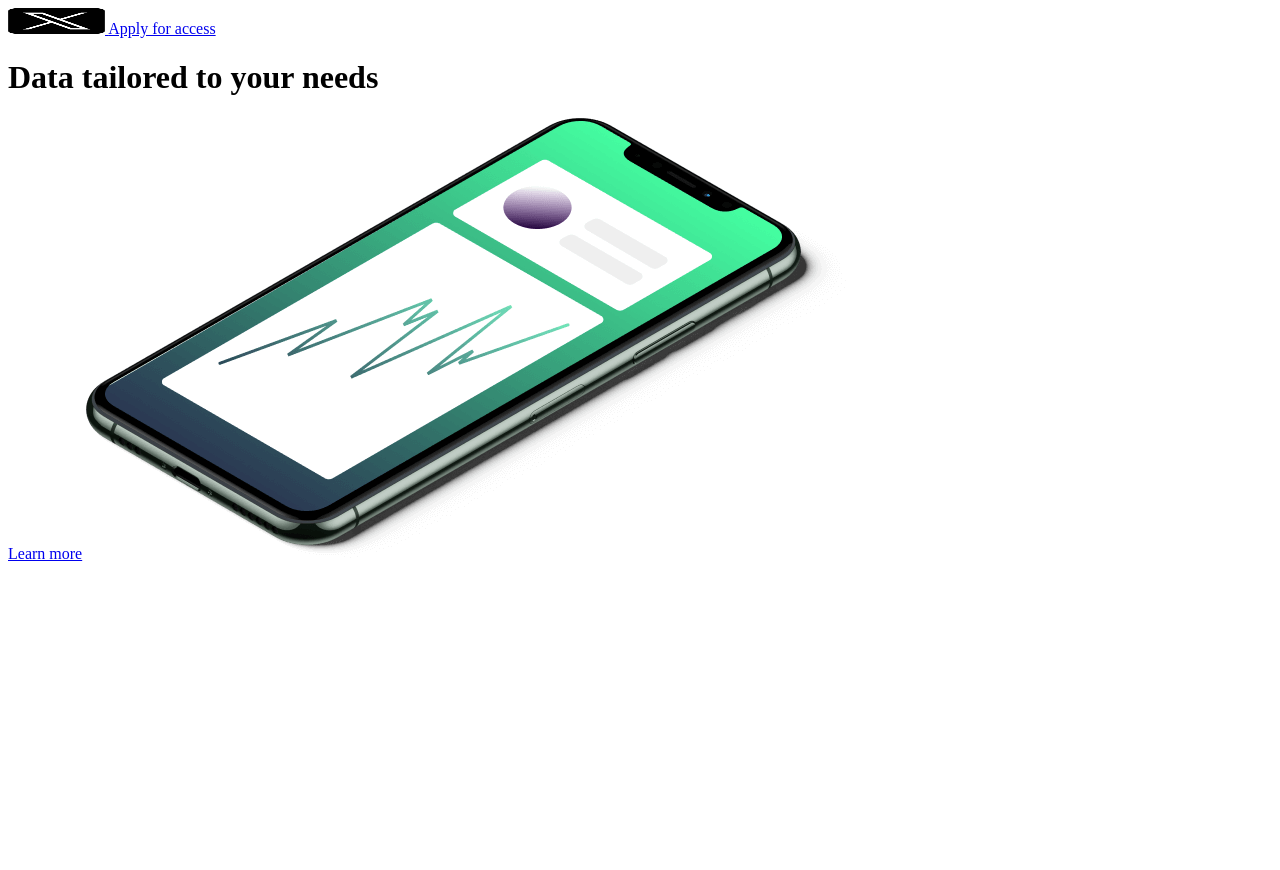
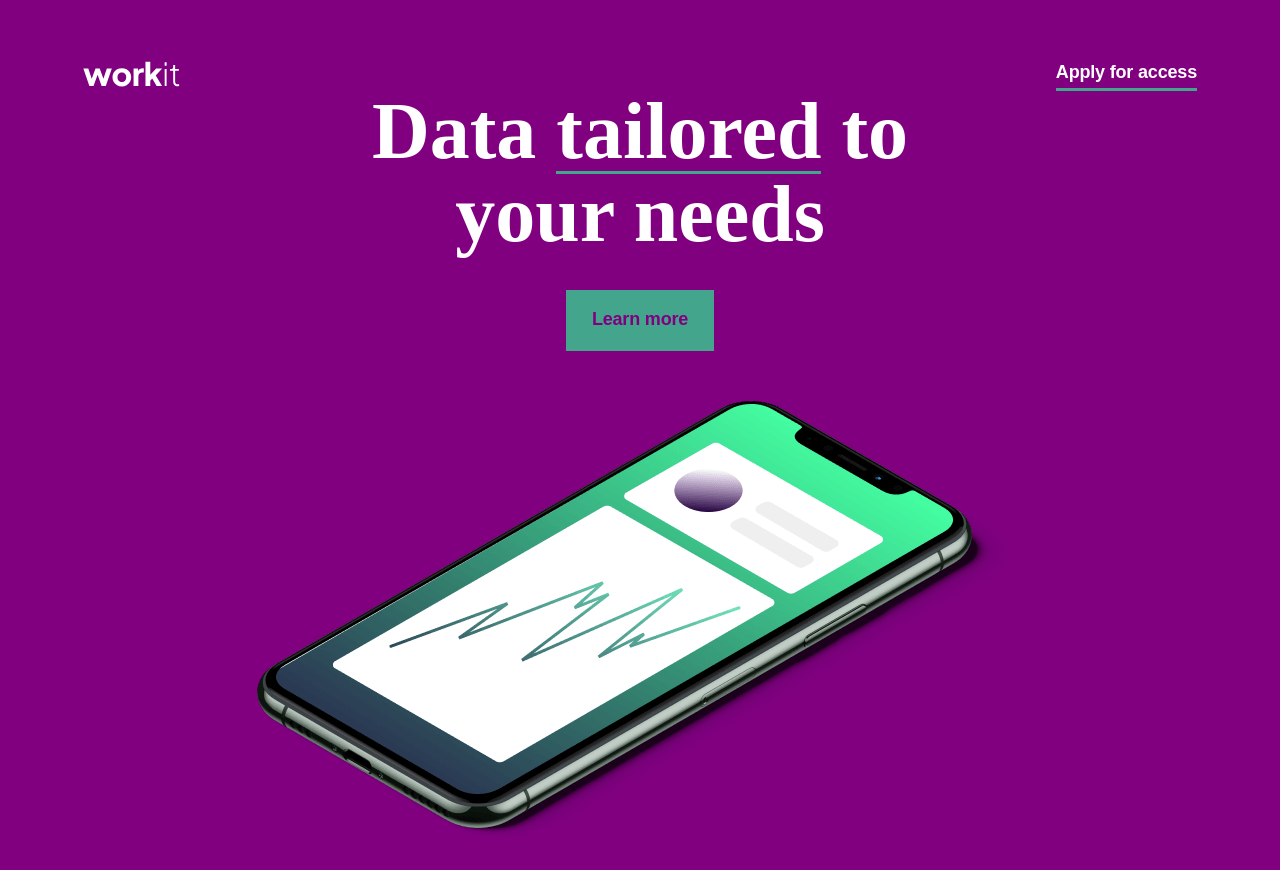
Before and after one commit to kdcontent/Frontend-challenge, a plain HTML site: page index.html in a window 1280 px wide. Before the commit the page ends 800 px from the top, so only its background shows below. Drawn offline with Linux system fonts and the light colour scheme.

Commit message:
Add initial header and hero styles of site

```diff
--- a/css/css.css
+++ b/css/css.css
@@ -17,6 +17,7 @@
   font-style: normal;
   font-display: swap;
 }
+
 @font-face {
   font-family: 'Manrope';
   src: url('../fonts/Manrope-Bold.woff2') format('woff2'),
@@ -28,9 +29,223 @@
 
 
 
+html {
+  box-sizing: border-box;
+  height: 100%;
+  scroll-behavior: smooth;
+}
+
+*,
+*::before,
+*::after {
+  box-sizing: inherit;
+}
+
+body {
+  display: flex;
+  flex-direction: column;
+  height: 100%;
+  padding: 0;
+  margin: 0;
+  font-family: var(--body-font-family);
+  font-size: 18px;
+  line-height: 32px;
+  background-color: #fff;
+  color: var(--dark-purple);
+}
+
+img {
+  max-width: 100%;
+  height: auto;
+}
+
+
+/* AUTOFILL-STYLES */
+/*input:-webkit-autofill,
+input:-webkit-autofill:hover,
+input:-webkit-autofill:focus,
+textarea:-webkit-autofill,
+textarea:-webkit-autofill:hover,
+textarea:-webkit-autofill:focus,
+select:-webkit-autofill,
+select:-webkit-autofill:hover,
+select:-webkit-autofill:focus {
+  border-color: transparent;
+  -webkit-text-fill-color: inherit;
+  -webkit-box-shadow: 0 0 0px 1000px #fff inset;
+}*/
+
+
+/* PLACEHOLDER-STYLES */
+/*::-webkit-input-placeholder,
+::-moz-placeholder,
+:-ms-input-placeholder,
+:-moz-placeholder {
+  color: rgba(52, 49, 61, 0.5);
+  opacity: 1;
+}*/
+
+
+/* VISUALLY-HIDDEN */
+.visually-hidden {
+  position: absolute;
+  width: 1px;
+  height: 1px;
+  margin: -1px;
+  border: 0;
+  padding: 0;
+  clip: rect(0 0 0 0);
+  overflow: hidden;
+}
+
+
+/* CONTAINER */
+.container {
+  width: 100%;
+  max-width: 1194px;
+  padding-left: 40px;
+  padding-right: 40px;
+  margin-left: auto;
+  margin-right: auto;
+}
+
+
+/* MAIN-CONTENT */
+.main-content {
+  flex-grow: 1;
+}
+/* LOGO */
+.logo {
+  display: block;
+  text-decoration: none;
+  transition: opacity ease var(--transition-duration);
+}
+.logo__img {
+  display: block;
+  width: 97px;
+  height: 26px;
+}
+
+.logo:hover {
+  opacity: 0.8;
+}
+.logo:active {
+  opacity: 0.6;
+}
+
+
+/* SECONDARY LINK */
+.secondary {
+  display: inline-block;
+  border-bottom: 3px solid var(--eucalyptus-color);
+  text-decoration: none;
+  color: #fff;
+  font-size: 18px;
+  font-weight: bold;
+  line-height: 32px;
+  letter-spacing: -0.18px;
+  transition: color ease var(--transition-duration),
+              opacity ease var(--transition-duration);
+}
+
+.secondary:hover {
+  color: var(--eucalyptus-color);
+}
+
+
+/* UNDERLINED-TEXT */
+.underlined-text {
+  display: inline-block;
+  border-bottom: 3px solid var(--eucalyptus-color);
+}
+
+/* BUTTON */
+.btn {
+  display: inline-block;
+  padding: 11px 24px 14px;
+  border: 2px solid transparent;
+  background-color: var(--eucalyptus-color);
+  color: var(--dark-purple);
+  font-size: 18px;
+  line-height: 32px;
+  font-weight: bold;
+  letter-spacing: -0.18px;
+  text-align: center;
+  text-decoration: none;
+  white-space: nowrap;
+  transition: border-color ease var(--transition-duration),
+   background-color ease var(--transition-duration),
+   color ease var(--transition-duration),
+   opacity ease var(--transition-duration);
+
+}
+.btn:hover {
+border-color: var(--eucalyptus-color);
+background-color: transparent;
+color: var(--eucalyptus-color);
+}
+.btn:active {
+  opacity: 0.6;
+}
+/* SITE-HEADER-HERO-WRAPPER */
+.site-hero-header-wrapper {
+  padding-top: 56px;
+  background-color: var(--dark-purple);
+}
+
+.site-header__container {
+  display: flex;
+  justify-content: space-between;
+  align-items: center;
+}
+
+
+.hero-container {
+  display: flex;
+  flex-direction: column;
+  align-items: center;
+  margin-bottom: 55px;
+}
+
+.hero__heading {
+  max-width: 635px;
+  margin-top: 0;
+  margin-left: auto;
+  margin-right: auto;
+  margin-bottom: 36px;
+  font-family: var(--heading-font-family);
+  font-size: 80px;
+  line-height: 1;
+  color: #fff;
+  text-align: center;
+}
+
+.hero__btn {
+  margin-bottom: 50px;
+}
+
+
+
+
+
+
+
+
+
+
+
+
+
 :root {
+  /* FONTS */
  --heading-font-family: "Fraunces9pt-SemiBold", "Times New Roman", serif;
  --body-font-family: "Manrope-Regular", "Arial", sans-serif;
+ --body-font-family: "Manrope-Bold", "Arial", sans-serif;
+
+ /* COLORS */
+ --dark-purple: #800080; /* Dark Purple */
+ --eucalyptus-color: #44A58D; /* Eucalyptus Green */
+
 /* TRANSITION */
 --transition-duration: 0.3s;
 }
--- a/index.html
+++ b/index.html
@@ -14,15 +14,15 @@
       <header class="site-header">
         <div class="site-header__container container">
           <a class="site-header__logo logo" href="index.html">
-            <img class="logo__img" src="img/X-logo.png" alt="logo" width="97" height="26">
+            <img class="logo__img" src="img/logo-light.svg" alt="logo" width="97" height="26">
           </a>
           <a class="secondary" href="#">Apply for access</a>
         </div>
       </header>
       <div class="hero">
-          <div class="container">
-            <h1>Data <span class="underlined-text">tailored</span> to your needs</h1>
-            <a class="btn" href="#">Learn more</a>
+          <div class="hero-container container">
+            <h1 class="hero__heading">Data <span class="underlined-text">tailored</span> to your needs</h1>
+            <a class="hero__btn btn" href="#">Learn more</a>
             <picture>
               <img src="img/Hero-img.png" alt="Illustration of diverse graphs" width="767" height="441">
             </picture>
```
